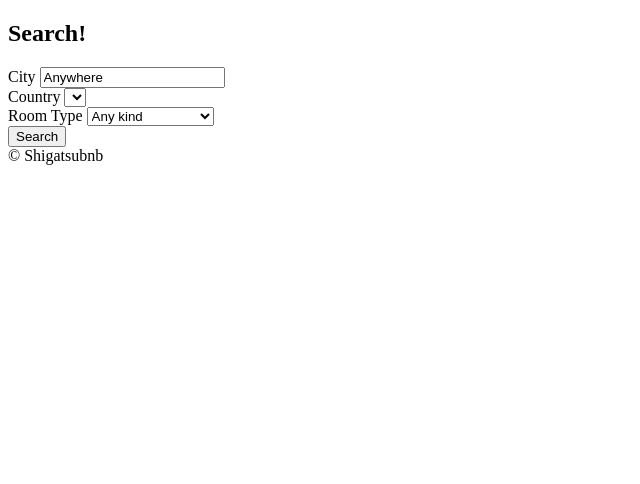
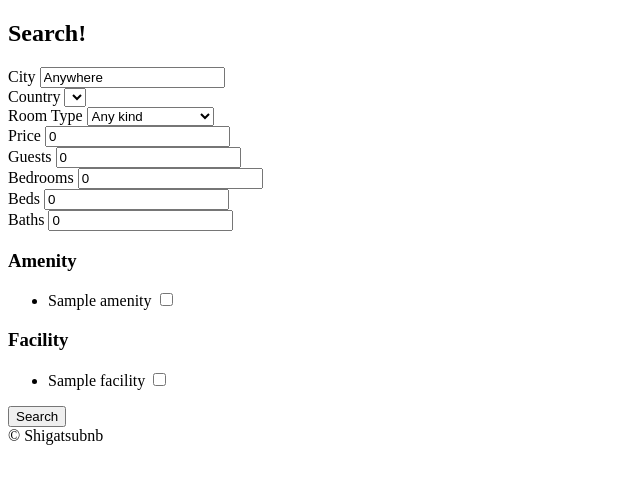
Before and after one commit to ShigatsuEl/shigatsubnb-clone, a Django app: page /rooms/search in a window 1280 px wide. Shown: the part 60-544 px from the top of the page, without its empty margins (0-640 px from the left). Run offline with Django 3.2, Linux system fonts and the light colour scheme; tables that the repository leaves empty hold one stand-in row (values such as "Sample post"); lists and menus that the app fills with data are empty.

Commit message:
65.Amenity and Facility Form

```diff
--- a/rooms/views.py
+++ b/rooms/views.py
@@ -28,17 +28,35 @@ def search(requset):
     city = str.capitalize(city)
     country = requset.GET.get("country", "KR")
     room_type = int(requset.GET.get("room_type", 0))
-    room_types = models.RoomType.objects.all()
+    price = int(requset.GET.get("price", 0))
+    guests = int(requset.GET.get("guests", 0))
+    bedrooms = int(requset.GET.get("bedrooms", 0))
+    beds = int(requset.GET.get("beds", 0))
+    baths = int(requset.GET.get("baths", 0))
+    select_amenities = requset.GET.get("amenities")
+    select_facilities = requset.GET.get("facilities")
+    print(select_amenities, select_facilities)
 
     form = {
         "city": city,
         "select_room_type": room_type,
         "select_country": country,
+        "price": price,
+        "guests": guests,
+        "bedrooms": bedrooms,
+        "beds": beds,
+        "baths": baths,
     }
+
+    room_types = models.RoomType.objects.all()
+    amenities = models.Amenity.objects.all()
+    facilities = models.Facility.objects.all()
 
     choices = {
         "countries": countries,
         "room_types": room_types,
+        "amenities": amenities,
+        "facilities": facilities,
     }
 
     return render(requset, "rooms/search.html", {**form, **choices})
--- a/templates/rooms/search.html
+++ b/templates/rooms/search.html
@@ -16,7 +16,7 @@
     <form method="get" action="{% url "rooms:search" %}">
         <div>
             <label for="city">City</label>
-            <input id="city" type="text" placeholder="Search by city" name="city" value="{{city}}" />
+            <input value="{{city}}" id="city" name="city" type="text" placeholder="Search by city" />
         </div>
 
         <div>
@@ -38,6 +38,55 @@
             {% endfor %}
             </select>
         </div>
+
+        <div>
+            <label for="price">Price</label>
+            <input value="{{price}}" id="price" name="price" type="number" placeholder="Price">
+        </div>
+
+        <div>
+            <label for="guests">Guests</label>
+            <input value="{{guests}}" id="guests" name="guests" type="number" placeholder="guests">
+        </div>
+
+        <div>
+            <label for="bedrooms">Bedrooms</label>
+            <input value="{{bedrooms}}" id="bedrooms" name="bedrooms" type="number" placeholder="bedrooms">
+        </div>
+
+        <div>
+            <label for="beds">Beds</label>
+            <input value="{{beds}}" id="beds" name="beds" type="number" placeholder="beds">
+        </div>
+
+        <div>
+            <label for="baths">Baths</label>
+            <input value="{{baths}}" id="baths" name="baths" type="number" placeholder="baths">
+        </div>
+
+        <div>
+            <h3>Amenity</h3>
+            <ul>
+                {% for amenity in amenities %}
+                    <li>
+                        <label for="amenity_{{amenity.pk}}">{{amenity.name}}</label>
+                        <input value={{amenity.pk}} id="amenity_{{amenity.pk}}" name="amenities" type="checkbox">
+                    </li>
+                {% endfor %}
+            </ul>
+        </div>
+
+        <div>
+            <h3>Facility</h3>
+            <ul>
+                {% for facility in facilities %}
+                    <li>
+                        <label for="facility_{{facility.pk}}">{{facility.name}}</label>
+                        <input value={{facility.pk}} id="facility_{{facility.pk}}" name="facilities" type="checkbox">
+                    </li>
+                {% endfor %}
+            </ul>
+        </div>
         <button>Search</button>
     </form>
 
```
